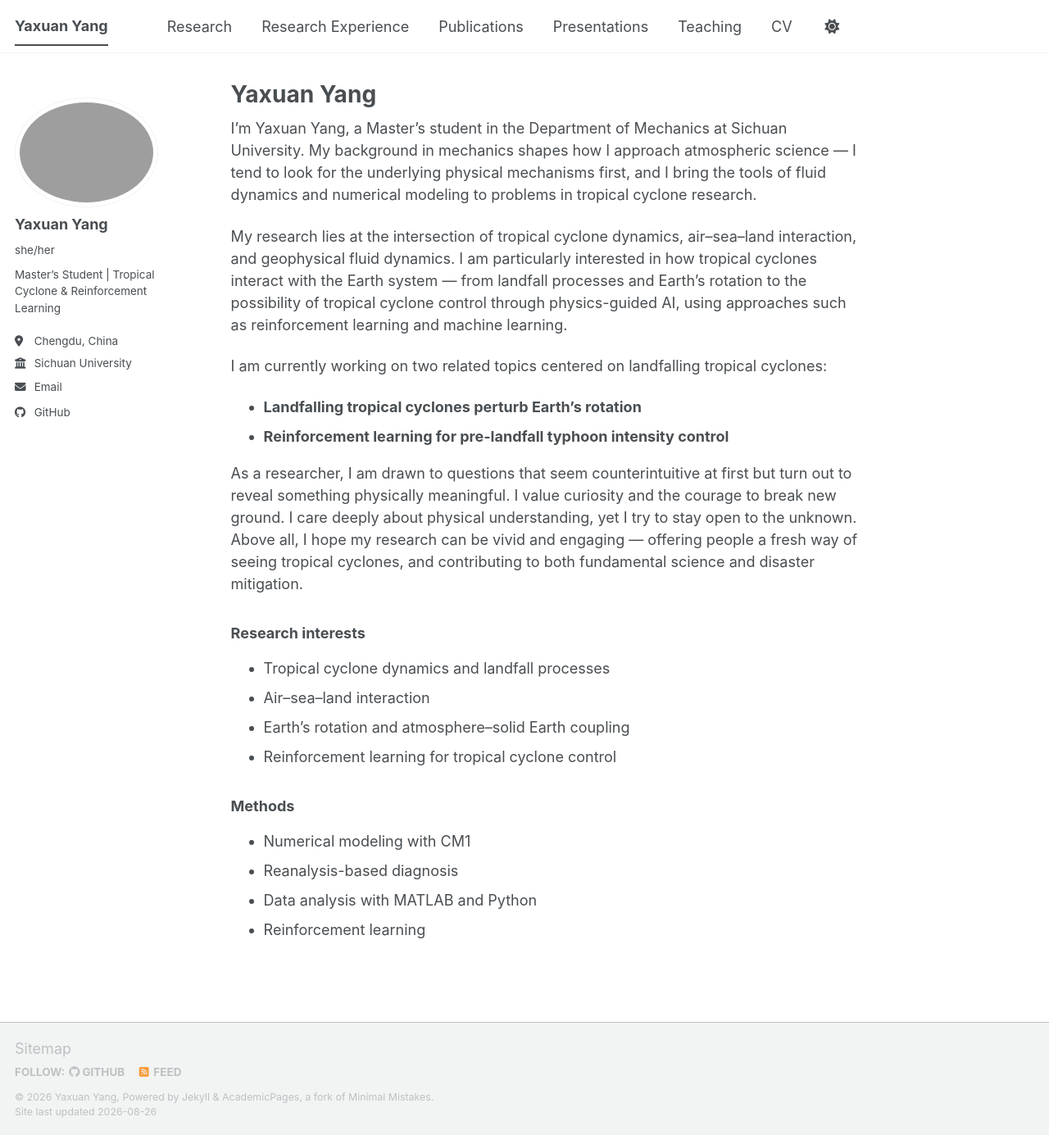
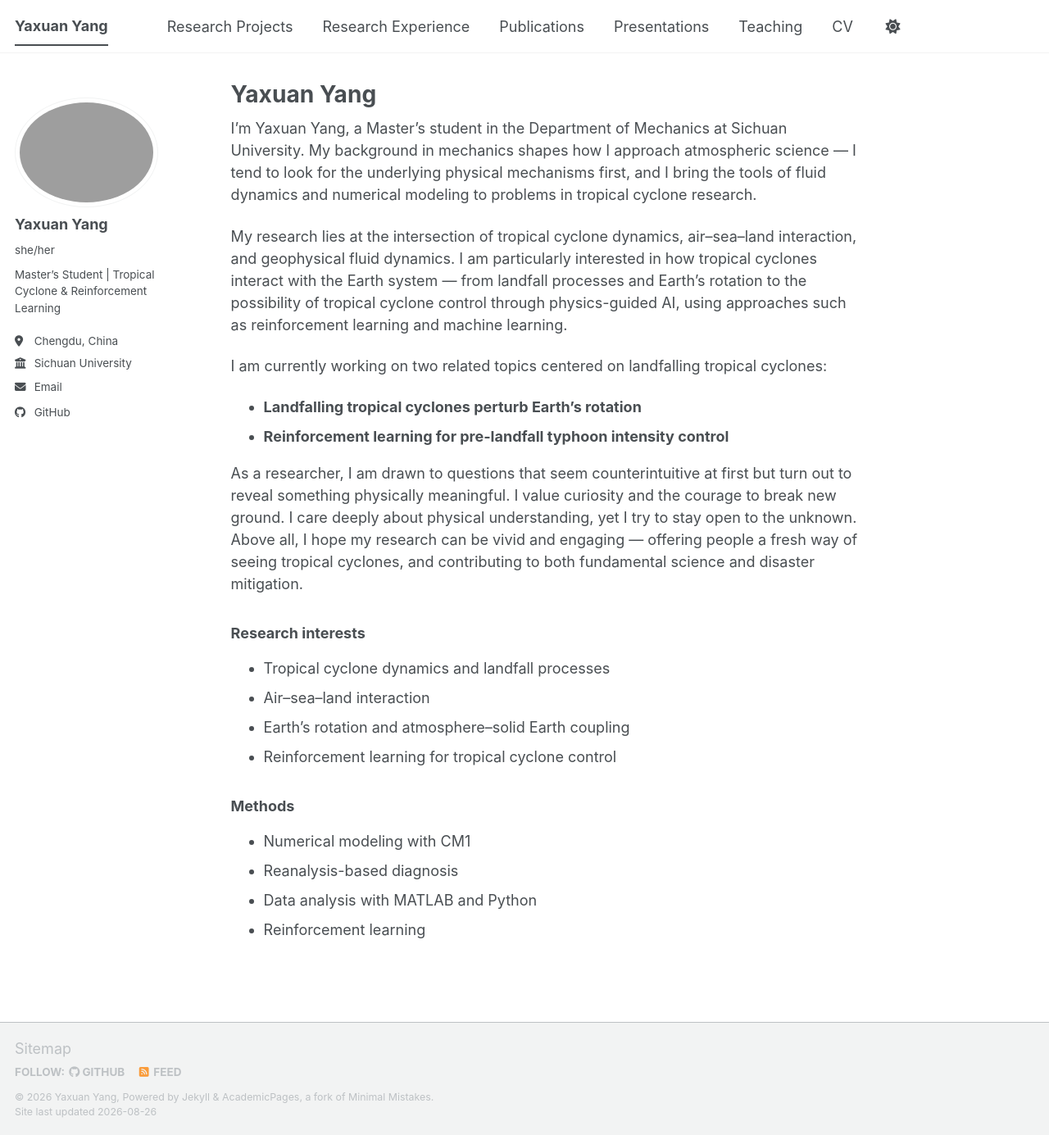
Before and after one commit to yyx-git/yyx-git.github.io, a Jekyll site: the page built from _pages/about.md, in a window 1280 px wide and 1385 px high. Shown: the whole window at 82% size. Built offline with Jekyll 4.4.1, drawn with Linux system fonts in a browser that asks for light colours; a script bundle is joined from its source files by our own code; library files that are not in the unit come from our copies.

Commit message:
Update navigation.yml

```diff
--- a/_data/navigation.yml
+++ b/_data/navigation.yml
@@ -8,7 +8,7 @@
 #      Markdown formatted page while the second is generated using JSON.
 
 main:
-  - title: "Research"
+  - title: "Research Projects"
     url: /research/
 
   - title: "Research Experience"
```
